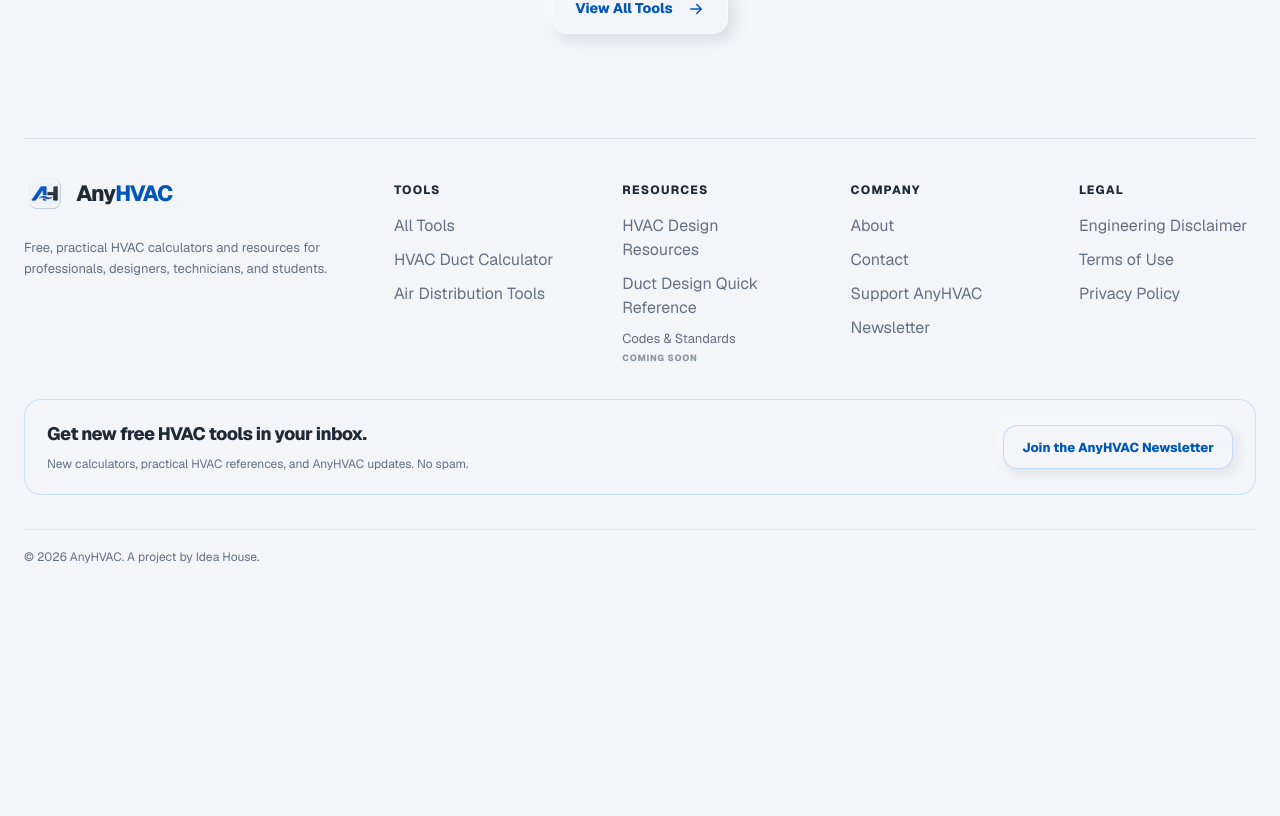
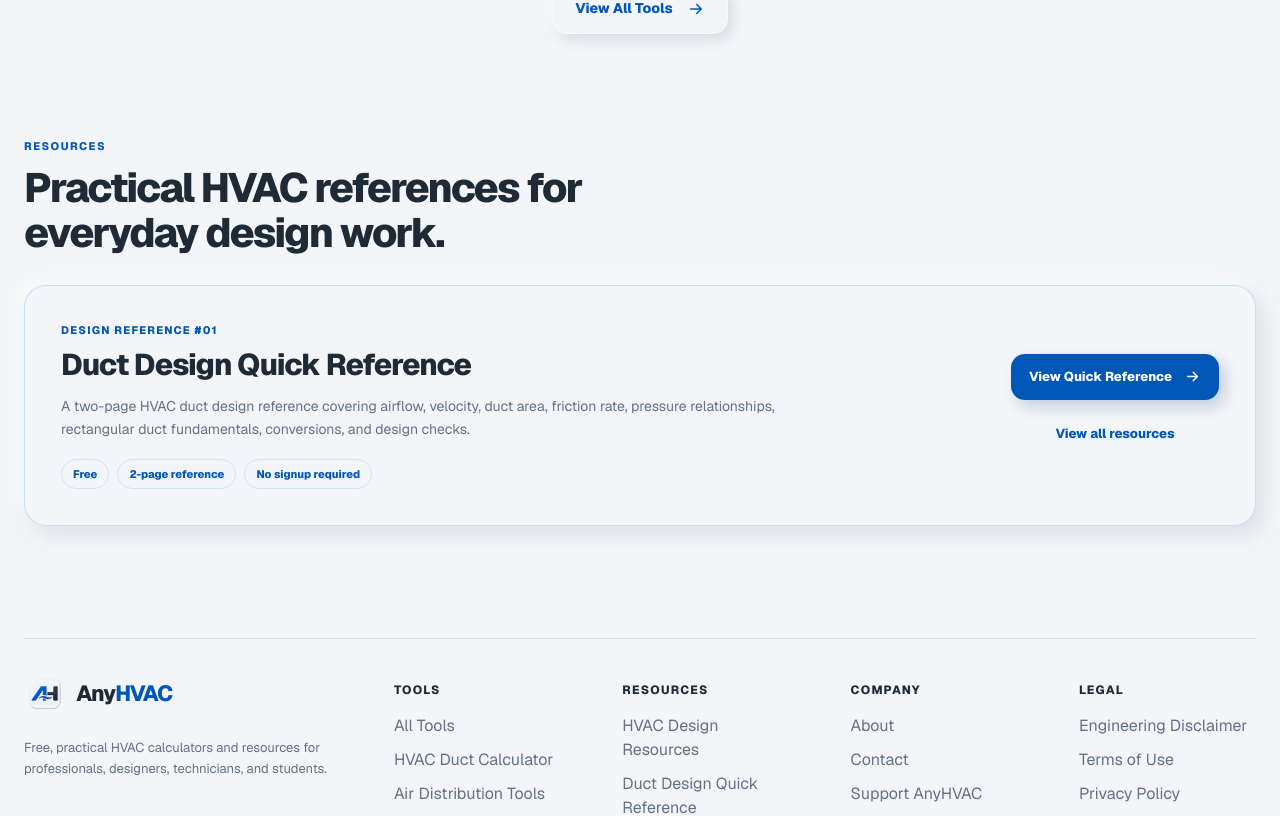
Before and after one commit to ideahousellc/anyhvac, a Next.js app: page / in a window 1280 px wide. Shown: the part 1352-2168 px from the top of the page. Before the commit the page ends 1942 px from the top, so only its background shows below. Built offline with nearby package versions, Linux system fonts and the light colour scheme.

Commit message:
feat: feature HVAC resource on homepage

```diff
--- a/app/page.tsx
+++ b/app/page.tsx
@@ -1,4 +1,5 @@
 import { AdPlaceholder } from "@/components/AdPlaceholder";
+import { FeaturedResourceSection } from "@/components/FeaturedResourceSection";
 import { Header } from "@/components/Header";
 import { Hero } from "@/components/Hero";
 import { ToolsSection } from "@/components/ToolsSection";
@@ -10,6 +11,7 @@ export default function Home() {
       <Hero />
       <AdPlaceholder />
       <ToolsSection />
+      <FeaturedResourceSection />
     </main>
   );
 }
--- /dev/null
+++ b/components/FeaturedResourceSection.module.css
@@ -0,0 +1,186 @@
+.section {
+  padding-bottom: clamp(78px, 9vw, 112px);
+}
+
+.heading {
+  max-width: 720px;
+}
+
+.heading > p {
+  margin: 0 0 12px;
+  color: var(--primary);
+  font-size: 11px;
+  font-weight: 760;
+  letter-spacing: 0.13em;
+  text-transform: uppercase;
+}
+
+.heading h2 {
+  margin: 0;
+  font-size: clamp(28px, 3.2vw, 42px);
+  font-weight: 740;
+  line-height: 1.08;
+  letter-spacing: -0.045em;
+}
+
+.card {
+  display: grid;
+  min-width: 0;
+  grid-template-columns: minmax(0, 1fr) auto;
+  align-items: center;
+  gap: clamp(28px, 5vw, 72px);
+  margin-top: 30px;
+  padding: clamp(24px, 3.5vw, 36px);
+  border: 1px solid rgba(102, 176, 255, 0.32);
+  border-radius: 22px;
+  background: var(--surface);
+  box-shadow:
+    8px 9px 20px rgba(166, 175, 188, 0.27),
+    -8px -8px 20px rgba(255, 255, 255, 0.66);
+}
+
+.copy {
+  min-width: 0;
+}
+
+.eyebrow {
+  margin: 0;
+  color: var(--primary);
+  font-size: 11px;
+  font-weight: 760;
+  letter-spacing: 0.11em;
+  text-transform: uppercase;
+}
+
+.copy h3 {
+  margin: 10px 0 0;
+  font-size: clamp(22px, 2.5vw, 30px);
+  font-weight: 740;
+  line-height: 1.15;
+  letter-spacing: -0.035em;
+}
+
+.description {
+  max-width: 780px;
+  margin: 12px 0 0;
+  color: var(--muted);
+  font-size: 14px;
+  line-height: 1.65;
+}
+
+.facts {
+  display: flex;
+  flex-wrap: wrap;
+  gap: 8px;
+  margin: 18px 0 0;
+  padding: 0;
+  list-style: none;
+}
+
+.facts li {
+  display: inline-flex;
+  min-height: 30px;
+  align-items: center;
+  padding: 5px 11px;
+  border: 1px solid rgba(102, 176, 255, 0.25);
+  border-radius: 999px;
+  color: var(--primary);
+  font-size: 11px;
+  font-weight: 720;
+}
+
+.actions {
+  display: flex;
+  min-width: 190px;
+  flex-direction: column;
+  align-items: stretch;
+  gap: 11px;
+}
+
+.primaryAction,
+.secondaryAction {
+  display: inline-flex;
+  min-height: 46px;
+  align-items: center;
+  justify-content: center;
+  border-radius: 14px;
+  font-size: 13px;
+  font-weight: 720;
+  text-align: center;
+}
+
+.primaryAction {
+  gap: 12px;
+  padding: 0 18px;
+  background: var(--primary);
+  color: white;
+  box-shadow: 6px 7px 15px rgba(0, 62, 130, 0.2);
+  transition: background 160ms ease, transform 160ms ease;
+}
+
+.primaryAction:hover,
+.primaryAction:focus-visible {
+  background: #064c99;
+  transform: translateY(-1px);
+}
+
+.primaryAction svg {
+  width: 17px;
+  height: 17px;
+}
+
+.secondaryAction {
+  padding: 0 14px;
+  color: var(--primary);
+}
+
+.secondaryAction:hover,
+.secondaryAction:focus-visible {
+  text-decoration: underline;
+}
+
+:global(.dark) .card {
+  border-color: rgba(102, 176, 255, 0.25);
+  box-shadow:
+    8px 9px 20px rgba(4, 10, 17, 0.36),
+    -8px -8px 20px rgba(48, 65, 82, 0.26);
+}
+
+@media (max-width: 760px) {
+  .card {
+    grid-template-columns: minmax(0, 1fr);
+    gap: 24px;
+  }
+
+  .actions {
+    min-width: 0;
+    flex-direction: row;
+    align-items: center;
+  }
+}
+
+@media (max-width: 520px) {
+  .section {
+    padding-bottom: 76px;
+  }
+
+  .heading h2 {
+    font-size: clamp(28px, 9vw, 38px);
+  }
+
+  .card {
+    margin-top: 24px;
+    padding: 22px;
+    border-radius: 19px;
+  }
+
+  .actions {
+    flex-direction: column;
+    align-items: stretch;
+  }
+
+  .primaryAction,
+  .secondaryAction {
+    width: 100%;
+  }
+}
--- /dev/null
+++ b/components/FeaturedResourceSection.tsx
@@ -0,0 +1,65 @@
+import Link from "next/link";
+
+import styles from "./FeaturedResourceSection.module.css";
+
+const featuredResource = {
+  eyebrow: "Design Reference #01",
+  title: "Duct Design Quick Reference",
+  description:
+    "A two-page HVAC duct design reference covering airflow, velocity, duct area, friction rate, pressure relationships, rectangular duct fundamentals, conversions, and design checks.",
+  href: "/resources/duct-design-quick-reference",
+  facts: ["Free", "2-page reference", "No signup required"],
+} as const;
+
+function ArrowIcon() {
+  return (
+    <svg aria-hidden="true" viewBox="0 0 24 24" fill="none">
+      <path
+        d="M5 12h14M13 6l6 6-6 6"
+        stroke="currentColor"
+        strokeWidth="2"
+        strokeLinecap="round"
+        strokeLinejoin="round"
+      />
+    </svg>
+  );
+}
+
+export function FeaturedResourceSection() {
+  return (
+    <section
+      className={`page-shell ${styles.section}`}
+      aria-labelledby="featured-resource-title"
+    >
+      <header className={styles.heading}>
+        <p>Resources</p>
+        <h2 id="featured-resource-title">
+          Practical HVAC references for everyday design work.
+        </h2>
+      </header>
+
+      <article className={styles.card}>
+        <div className={styles.copy}>
+          <p className={styles.eyebrow}>{featuredResource.eyebrow}</p>
+          <h3>{featuredResource.title}</h3>
+          <p className={styles.description}>{featuredResource.description}</p>
+          <ul className={styles.facts} aria-label="Resource details">
+            {featuredResource.facts.map((fact) => (
+              <li key={fact}>{fact}</li>
+            ))}
+          </ul>
+        </div>
+
+        <div className={styles.actions}>
+          <Link className={styles.primaryAction} href={featuredResource.href}>
+            View Quick Reference
+            <ArrowIcon />
+          </Link>
+          <Link className={styles.secondaryAction} href="/resources">
+            View all resources
+          </Link>
+        </div>
+      </article>
+    </section>
+  );
+}
```
Also changed, not shown: 1 other file (tests, documents, lock files or other folders).
